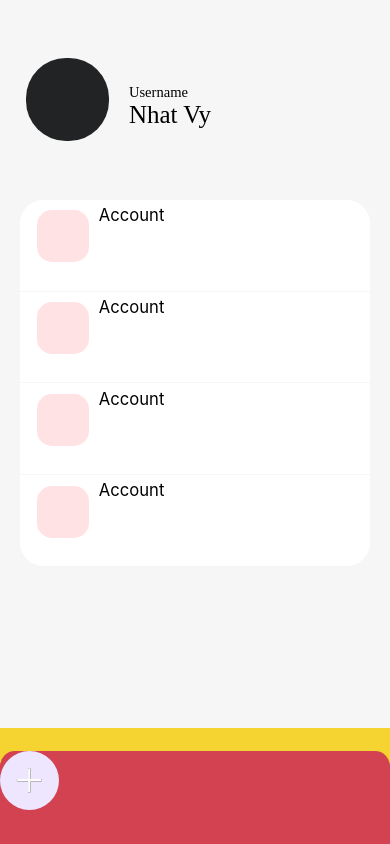
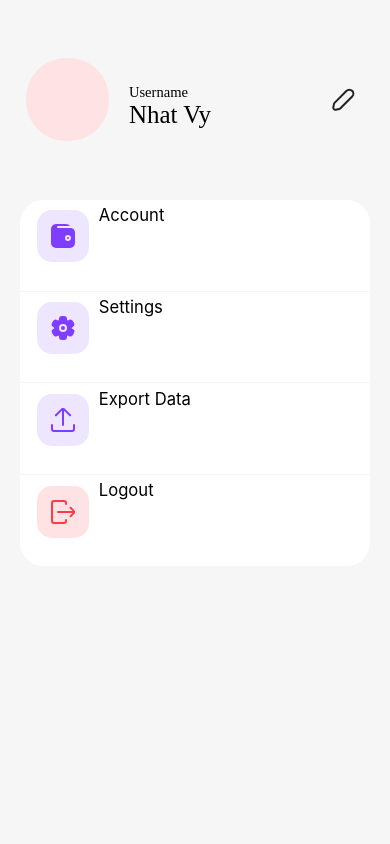
Before and after one commit to tranvuongduy2003/monstra_expense, a React Native app: screen /Profile in a window 390 px wide. Built offline with nearby package versions, Linux system fonts and the light colour scheme.

Commit message:
xong ui pro5 nhung chua co bottom bar

```diff
--- /dev/null
+++ b/assets/svg/AccountIcon.tsx
@@ -0,0 +1,23 @@
+import * as React from "react"
+import Svg, { Path, SvgProps } from "react-native-svg"
+
+const AccountIcon = (props: SvgProps) => {
+  return (
+    <Svg
+      width={24}
+      height={24}
+      fill="none"
+      //xmlns="http://www.w3.org/2000/svg"
+      {...props}
+    >
+      <Path
+        d="M19.91 4.09A4.6 4.6 0 0019 4H7a1 1 0 010-2h12a5 5 0 00-4-2H5a5 5 0 00-4 2 4.94 4.94 0 00-1 3v14a5 5 0 005 5h14a5 5 0 005-5V9a5 5 0 00-4.09-4.91zM17.24 17c-.08.01-.16.01-.24 0a3 3 0 010-6 2.77 2.77 0 011 .18 3 3 0 01-.76 5.8V17z"
+        fill="#7F3DFF"
+      />
+      <Path d="M17 15a1 1 0 100-2 1 1 0 000 2z" fill="#7F3DFF" />
+
+    </Svg>
+  )
+}
+
+export default AccountIcon;
--- /dev/null
+++ b/assets/svg/EditIcon.tsx
@@ -0,0 +1,25 @@
+import * as React from "react"
+import Svg, { Path, SvgProps } from "react-native-svg"
+
+const EditIcon = (props: SvgProps) => {
+  return (
+    <Svg
+      width={23}
+      height={23}
+      viewBox="0 0 23 23"
+      fill="none"
+      //xmlns="http://www.w3.org/2000/svg"
+      {...props}
+    >
+      <Path
+        d="M20.19 8.46l-12 12a2.06 2.06 0 01-1 .54l-3.54.71a2 2 0 01-2.35-2.35l.7-3.51a2.06 2.06 0 01.54-1L14.38 3a4.15 4.15 0 015.94 0 4 4 0 01-.13 5.51v-.05z"
+        stroke="#212325"
+        strokeWidth={2}
+        strokeLinecap="round"
+        strokeLinejoin="round"
+      />
+    </Svg>
+  )
+}
+
+export default EditIcon;
--- /dev/null
+++ b/assets/svg/ExportIcon.tsx
@@ -0,0 +1,26 @@
+import * as React from "react"
+import Svg, { Path, SvgProps } from "react-native-svg"
+
+const ExportIcon = (props: SvgProps) => {
+  return (
+    <Svg
+      width={24}
+      height={24}
+      viewBox="0 0 24 24"
+      fill="none"
+      //xmlns="http://www.w3.org/2000/svg"
+      {...props}
+    >
+      <Path
+        d="M12 17V1.24M4.93 7.24l5.66-5.65a2 2 0 012.82 0l5.66 5.65M23 17v4a2 2 0 01-2 2H3a2 2 0 01-2-2v-4"
+        stroke="#7F3DFF"
+        strokeWidth={2}
+        strokeLinecap="round"
+        strokeLinejoin="round"
+      />
+
+    </Svg>
+  )
+}
+
+export default ExportIcon;
--- /dev/null
+++ b/assets/svg/LogoutIcon.tsx
@@ -0,0 +1,25 @@
+import * as React from "react"
+import Svg, { Path, SvgProps } from "react-native-svg"
+
+const LogoutIcon = (props: SvgProps) => {
+  return (
+    <Svg
+      width={24}
+      height={24}
+      viewBox="0 0 24 24"
+      fill="none"
+      //xmlns="http://www.w3.org/2000/svg"
+      {...props}
+    >
+      <Path
+        d="M15 4V3a2 2 0 00-2-2H3a2 2 0 00-2 2v18a2 2 0 002 2h10a2 2 0 002-2v-1M7 12h15.83M19.59 7.76l2.82 2.83a2 2 0 010 2.82l-2.82 2.83"
+        stroke="#FD3C4A"
+        strokeWidth={2}
+        strokeLinecap="round"
+        strokeLinejoin="round"
+      />
+    </Svg>
+  )
+}
+
+export default LogoutIcon;
--- /dev/null
+++ b/assets/svg/SettingsIcon.tsx
@@ -0,0 +1,22 @@
+import * as React from "react"
+import Svg, { Path, SvgProps } from "react-native-svg"
+
+const SettingsIcon = (props: SvgProps) => {
+  return (
+    <Svg
+      width={24}
+      height={24}
+      fill="none"
+      //xmlns="http://www.w3.org/2000/svg"
+      {...props}
+    >
+      <Path d="M12 14a2 2 0 100-4 2 2 0 000 4z" fill="#7F3DFF" />
+      <Path
+        d="M21.79 13l-.38-.23a.94.94 0 010-1.62l.38-.23a3 3 0 001.1-4.09l-1-1.74A3 3 0 0017.79 4l-.32.18A1 1 0 0116 3.36V3a3 3 0 00-3-3h-2a3 3 0 00-3 3v.36a1 1 0 01-1.48.86L6.21 4a3 3 0 00-4.1 1.09l-1 1.74A3 3 0 002.21 11l.38.23a.94.94 0 010 1.62l-.38.15a3 3 0 00-1.1 4.09l1 1.74A2.999 2.999 0 006.21 20l.31-.17a1 1 0 011 0 1 1 0 01.49.84V21a3 3 0 003 3h2a3 3 0 003-3v-.37a1 1 0 011.5-.84l.31.18a3 3 0 004.1-1.09l1-1.74A3.002 3.002 0 0021.79 13zM12 16a4 4 0 110-8 4 4 0 010 8z"
+        fill="#7F3DFF"
+      />
+    </Svg>
+  )
+}
+
+export default SettingsIcon;
--- a/components/BottomBar.tsx
+++ b/components/BottomBar.tsx
@@ -12,47 +12,58 @@ import AddIcon from 'assets/svg/AddIcon';
 interface IBottomBarProps {}
 const BottomBar: React.FunctionComponent<IBottomBarProps> = ({}) => {
   return (
-    <View style={styles.container}>
-      <View>
-        <TouchableOpacity style={styles.addButtonContainer}>
-          <AddIcon></AddIcon>
-        </TouchableOpacity>
+      <View style={{flex: 1}}>
+        {/* <View style={styles.backContainer}></View>
+        <View>
+          <TouchableOpacity style={styles.addButtonContainer}>
+            <AddIcon></AddIcon>
+          </TouchableOpacity>
+        </View> */}
       </View>
-    </View>
   );
 };
 
 const styles = StyleSheet.create({
-  container:{
-    flex: 0.8,
-    borderTopLeftRadius: 15,
-    borderTopRightRadius: 15,
-    backgroundColor: "#D34251"
-  },
-  addButtonContainer: {
-    width: scale(57),
-    height: scale(57),
-    alignItems: 'center',
-    justifyContent: 'center',
-    borderRadius: 40,
-    backgroundColor: AppColors.lavender,
-  },
-  buttonContainer: {
-  width: scale(32),
-  height: scale(48),
-  alignItems: 'center',
-  justifyContent: 'center',
-  marginLeft: scale(26),
-  backgroundColor: AppColors.lavender,
-  },
-  icon: {
-    width: scale(20),
-    height: scale(20),
-  },
-  title: {
-    fontSize: scale(10),
-    fontFamily: 'Inter-Medium',
-  },
+  // addButtonContainer: {
+  //   width: scale(57),
+  //   height: scale(57),
+  //   alignSelf: 'center',
+  //   borderRadius: 40,
+  //   zIndex: 10,
+  //   backgroundColor: AppColors.lavender,
+  // },
+  // backContainer: {
+  //   position: 'absolute',
+  //   backgroundColor: AppColors.primaryTextColor,
+  //   borderWidth: 2,
+  //   borderRadius: 3,
+  //   x: 0,
+  //   y: 0,
+  //   marginVertical: 0,
+  //   bottom: 0,
+  //   width: '100%',
+  //   height: scale(70),
+  //   flexDirection: 'row',
+  //   justifyContent: 'space-between',
+  //   paddingVertical: 10,
+  //   paddingHorizontal: 30,
+  // },
+  // buttonContainer: {
+  // width: scale(32),
+  // height: scale(48),
+  // alignItems: 'center',
+  // justifyContent: 'center',
+  // marginLeft: scale(26),
+  // backgroundColor: AppColors.lavender,
+  // },
+  // icon: {
+  //   width: scale(20),
+  //   height: scale(20),
+  // },
+  // title: {
+  //   fontSize: scale(10),
+  //   fontFamily: 'Inter-Medium',
+  // },
 });
 
 export default BottomBar;
--- a/screens/Profile/ProfileScreen.tsx
+++ b/screens/Profile/ProfileScreen.tsx
@@ -3,7 +3,11 @@ import {StyleSheet, View, Text, Button, TouchableOpacity} from 'react-native';
 import {SafeAreaView} from 'react-native-safe-area-context';
 import {AppColors} from 'constants/AppColors';
 import scale from 'constants/Responsive';
-import BottomBar from 'components/BottomBar';
+import AccountIcon from 'assets/svg/AccountIcon';
+import SettingsIcon from 'assets/svg/SettingsIcon';
+import ExportIcon from 'assets/svg/ExportIcon';
+import LogoutIcon from 'assets/svg/LogoutIcon';
+import EditIcon from 'assets/svg/EditIcon';
 
 interface IProfileScreenProps {}
 
@@ -17,31 +21,42 @@ const ProfileScreen: React.FunctionComponent<IProfileScreenProps> = props => {
             <Text style={styles.label}>Username</Text>
             <Text style={styles.userName}>Nhat Vy</Text>
           </View>
+          <TouchableOpacity style={styles.edit}>
+            <EditIcon></EditIcon>
+          </TouchableOpacity>
         </View>
         <View style={styles.bodyContainer}>
           <View style={styles.contentContainer}>
             <TouchableOpacity style={styles.contentButtonTop}>
               <View style={styles.content}>
-                <View style={styles.iconContainer}></View>
+                <View style={styles.icons}>
+                  <AccountIcon></AccountIcon>
+                </View>
                 <Text style={styles.contentTitle}>Account</Text>
               </View>
             </TouchableOpacity>
             <TouchableOpacity style={styles.contentButtonMid}>
               <View style={styles.content}>
-                <View style={styles.iconContainer}></View>
-                <Text style={styles.contentTitle}>Account</Text>
+                <View style={styles.icons}>
+                  <SettingsIcon></SettingsIcon>
+                </View>
+                <Text style={styles.contentTitle}>Settings</Text>
               </View>
             </TouchableOpacity>
             <TouchableOpacity style={styles.contentButtonMid}>
               <View style={styles.content}>
-                <View style={styles.iconContainer}></View>
-                <Text style={styles.contentTitle}>Account</Text>
+                <View style={styles.icons}>
+                  <ExportIcon></ExportIcon>
+                </View>
+                <Text style={styles.contentTitle}>Export Data</Text>
               </View>
             </TouchableOpacity>
             <TouchableOpacity style={styles.contentButtonBot}>
               <View style={styles.content}>
-                <View style={styles.iconContainer}></View>
-                <Text style={styles.contentTitle}>Account</Text>
+                <View style={styles.logoutIC}>
+                  <LogoutIcon></LogoutIcon>
+                </View>
+                <Text style={styles.contentTitle}>Logout</Text>
               </View>
             </TouchableOpacity>
           </View>
@@ -49,7 +64,7 @@ const ProfileScreen: React.FunctionComponent<IProfileScreenProps> = props => {
         </View>
       </View>
       <View style={styles.bottomContainer}>
-        <BottomBar></BottomBar>
+        {/* <BottomBar></BottomBar> */}
       </View>
     </SafeAreaView>
   );
@@ -70,18 +85,19 @@ const styles = StyleSheet.create({
     backgroundColor: AppColors.cultured,
     alignSelf: 'center',
     flexDirection:'row',
-    alignItems: 'center'
+    alignItems: 'center',
   },
   avatar: {
     width: scale(80),
     height: scale(80),
     borderRadius: 40,
-    backgroundColor: AppColors.headerTitle,
+    backgroundColor: AppColors.mistyRose,
   },
   userNameContainer: {
-    width: 'auto',
+    width: scale(186),
     marginTop: scale(13),
     marginLeft: scale(19),
+    backgroundColor: AppColors.cultured,
   },
   label: {
     fontSize: scale(14),
@@ -90,6 +106,13 @@ const styles = StyleSheet.create({
   userName: {
     fontSize: scale(24),
     fontFamily: 'Inter-SemiBold'
+  },
+  edit:{
+    width: scale(40),
+    height: scale(40),
+    justifyContent: 'center',
+    alignItems: 'center',
+    backgroundColor: AppColors.cultured,
   },
   bodyContainer: {
     width: scale(336),
@@ -136,11 +159,22 @@ const styles = StyleSheet.create({
     justifyContent: 'flex-start',
     flexDirection: 'row',
   },
-  iconContainer: {
+  icons: {
     width: scale(50),
     height: scale(50),
     alignItems: 'center',
     alignSelf: 'center',
+    justifyContent: 'center',
+    borderRadius: 15,
+    backgroundColor: AppColors.lavender,
+    padding: scale(10),
+  },
+  logoutIC: {
+    width: scale(50),
+    height: scale(50),
+    alignItems: 'center',
+    alignSelf: 'center',
+    justifyContent: 'center',
     borderRadius: 15,
     backgroundColor: AppColors.mistyRose,
     padding: scale(10),
@@ -154,8 +188,7 @@ const styles = StyleSheet.create({
   },
   bottomContainer:{
     flex: 113,
-    backgroundColor: "#F5D432",
-    flexDirection: 'column-reverse',
+    backgroundColor: AppColors.cultured,
   }
 });
 
```
